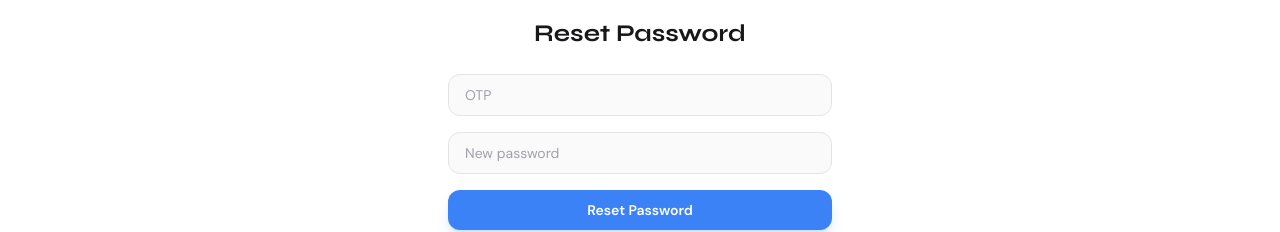
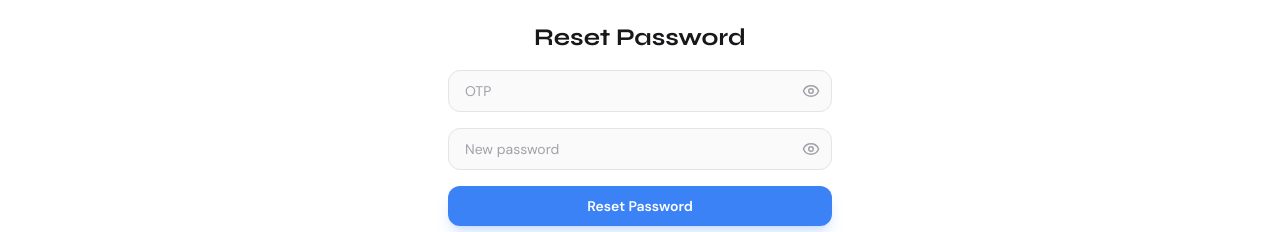
Before and after one commit to waseem-shaik-dev/bugtracker-frontend, a React (Vite) app: page /reset-password in a window 1280 px wide. Shown: the part 276-508 px from the top of the page. Built offline with nearby package versions, Linux system fonts and the light colour scheme; no server answers.

Commit message:
eye icon functionality to toggle password

```diff
--- a/src/pages/Login.jsx
+++ b/src/pages/Login.jsx
@@ -2,7 +2,7 @@ import { useState } from "react";
 import { Link, useNavigate } from "react-router-dom";
 import api from "../api/axiosConfig";
 import ThemeToggle from "../components/shared/ThemeToggle";
-import { Bug } from "lucide-react";
+import { Bug, Eye, EyeOff } from "lucide-react";
 
 const ROLE_REDIRECTS = {
   ADMIN: "/admin",
@@ -16,6 +16,7 @@ export default function Login() {
   const [form, setForm] = useState({ email: "", password: "" });
   const [error, setError] = useState("");
   const [loading, setLoading] = useState(false);
+  const [showPassword, setShowPassword] = useState(false);
 
   const handleChange = (e) =>
     setForm({ ...form, [e.target.name]: e.target.value });
@@ -129,14 +130,23 @@ export default function Login() {
 
             <div>
               <label className="label">Password</label>
+              <div className="relative">
                 <input
                   name="password"
-                type="password"
+                  type={showPassword ? "text" : "password"}
                   value={form.password}
                   onChange={handleChange}
                   required
-                className="input"
+                  className="input pr-10"
                 />
+                <button
+                  type="button"
+                  onClick={() => setShowPassword(!showPassword)}
+                  className="absolute right-3 top-1/2 -translate-y-1/2 text-zinc-400 hover:text-zinc-600 dark:hover:text-zinc-300"
+                >
+                  {showPassword ? <EyeOff size={18} /> : <Eye size={18} />}
+                </button>
+              </div>
             </div>
 
             {error && (
--- a/src/pages/OtpVerificationPage.jsx
+++ b/src/pages/OtpVerificationPage.jsx
@@ -2,7 +2,7 @@ import { useState, useEffect } from "react";
 import { useLocation, useNavigate } from "react-router-dom";
 import api from "../api/axiosConfig";
 import ThemeToggle from "../components/shared/ThemeToggle";
-import { ArrowLeft, CheckCircle2 } from "lucide-react";
+import { ArrowLeft, CheckCircle2, Eye, EyeOff } from "lucide-react";
 
 export default function OtpVerificationPage() {
   const navigate = useNavigate();
@@ -14,6 +14,9 @@ export default function OtpVerificationPage() {
   const [success, setSuccess] = useState("");
   const [loading, setLoading] = useState(false);
   const [timer, setTimer] = useState(90);
+  const [showOtp, setShowOtp] = useState(false);
+
+
 
   const formatTime = (seconds) => {
     const m = Math.floor(seconds / 60);
@@ -82,14 +85,24 @@ export default function OtpVerificationPage() {
           </p>
 
           <form onSubmit={verifyOtp} className="space-y-4">
+          <div className="relative">
             <input
               value={otp}
+              type={showOtp ? "text" : "password"}
               onChange={(e) => setOtp(e.target.value)}
               placeholder="Enter 6-digit OTP"
-            className="input text-center tracking-widest"
+              className="input pr-10 text-center tracking-widest"
               maxLength={6}
               required
             />
+            <button
+              type="button"
+              onClick={() => setShowOtp(!showOtp)}
+              className="absolute right-3 top-1/2 -translate-y-1/2 text-zinc-400 hover:text-zinc-600 dark:hover:text-zinc-300"
+            >
+              {showOtp ? <EyeOff size={18} /> : <Eye size={18} />}
+            </button>
+          </div>
 
             {error && <div className="text-brand-600 dark:text-brand-400 text-sm font-medium">{error}</div>}
 
--- a/src/pages/Register.jsx
+++ b/src/pages/Register.jsx
@@ -2,7 +2,7 @@ import { useState } from "react";
 import { Link, useNavigate } from "react-router-dom";
 import api from "../api/axiosConfig";
 import ThemeToggle from "../components/shared/ThemeToggle";
-import { ArrowLeft, Bug } from "lucide-react";
+import { ArrowLeft, Bug, Eye, EyeOff } from "lucide-react";
 
 
 export default function Register() {
@@ -15,6 +15,7 @@ export default function Register() {
   });
   const [error, setError] = useState("");
   const [loading, setLoading] = useState(false);
+  const [showPassword, setShowPassword] = useState(false);
 
   const handleChange = (e) =>
     setForm({ ...form, [e.target.name]: e.target.value });
@@ -72,14 +73,23 @@ export default function Register() {
             className="input"
             required
           />
+          <div className="relative">
             <input
               name="password"
-            type="password"
+              type={showPassword ? "text" : "password"}
               placeholder="Password"
               onChange={handleChange}
-            className="input"
+              className="input pr-10"
               required
             />
+            <button
+              type="button"
+              onClick={() => setShowPassword(!showPassword)}
+              className="absolute right-3 top-1/2 -translate-y-1/2 text-zinc-400 hover:text-zinc-600 dark:hover:text-zinc-300"
+            >
+              {showPassword ? <EyeOff size={18} /> : <Eye size={18} />}
+            </button>
+          </div>
           {error && <div className="text-brand-600 dark:text-brand-400 text-sm font-medium">{error}</div>}
 
           <button className="btn-primary w-full mt-2" disabled={loading}>
--- a/src/pages/ResetPasswordPage.jsx
+++ b/src/pages/ResetPasswordPage.jsx
@@ -2,7 +2,7 @@ import { useState } from "react";
 import { useLocation, useNavigate } from "react-router-dom";
 import api from "../api/axiosConfig";
 import ThemeToggle from "../components/shared/ThemeToggle";
-import { ArrowLeft, CheckCircle2 } from "lucide-react";
+import { ArrowLeft, CheckCircle2, Eye, EyeOff } from "lucide-react";
 
 export default function ResetPasswordPage() {
   const navigate = useNavigate();
@@ -13,6 +13,8 @@ export default function ResetPasswordPage() {
   const [msg, setMsg] = useState("");
   const [error, setError] = useState("");
   const [loading, setLoading] = useState(false);
+  const [showOtp, setShowOtp] = useState(false);
+  const [showNewPassword, setShowNewPassword] = useState(false);
 
   const handleChange = (e) =>
     setForm({ ...form, [e.target.name]: e.target.value });
@@ -61,22 +63,41 @@ export default function ResetPasswordPage() {
         <form onSubmit={handleSubmit} className="w-full max-w-sm space-y-4">
           <h2 className="text-2xl font-display font-bold text-center text-zinc-900 dark:text-white mb-2">Reset Password</h2>
 
+        <div className="relative">
           <input
             name="otp"
+            type={showOtp ? "text" : "password"}
             placeholder="OTP"
             onChange={handleChange}
-          className="input"
+            className="input pr-10"
             required
           />
+          <button
+            type="button"
+            onClick={() => setShowOtp(!showOtp)}
+            className="absolute right-3 top-1/2 -translate-y-1/2 text-zinc-400 hover:text-zinc-600 dark:hover:text-zinc-300"
+          >
+            {showOtp ? <EyeOff size={18} /> : <Eye size={18} />}
+          </button>
+        </div>
 
+        <div className="relative">
           <input
             name="newPassword"
-          type="password"
+            type={showNewPassword ? "text" : "password"}
             placeholder="New password"
             onChange={handleChange}
-          className="input"
+            className="input pr-10"
             required
           />
+          <button
+            type="button"
+            onClick={() => setShowNewPassword(!showNewPassword)}
+            className="absolute right-3 top-1/2 -translate-y-1/2 text-zinc-400 hover:text-zinc-600 dark:hover:text-zinc-300"
+          >
+            {showNewPassword ? <EyeOff size={18} /> : <Eye size={18} />}
+          </button>
+        </div>
 
           {error && <div className="text-brand-600 dark:text-brand-400 text-sm font-medium">{error}</div>}
 
--- a/src/pages/admin/UsersPage.jsx
+++ b/src/pages/admin/UsersPage.jsx
@@ -1,5 +1,5 @@
 import { useState, useEffect, useMemo } from "react";
-import { Plus, Pencil, Trash2, FolderPlus, FolderMinus, Search, X, Check, Lock, AlertTriangle } from "lucide-react";
+import { Plus, Pencil, Trash2, FolderPlus, FolderMinus, Search, X, Check, Lock, AlertTriangle, Eye, EyeOff } from "lucide-react";
 import toast from "react-hot-toast";
 import ConfirmModal from "../../components/admin/shared/ConfirmModal";
 import {
@@ -186,6 +186,7 @@ function UserFormModal({ isOpen, onClose, editUser, onSaved }) {
   const [form, setForm] = useState(EMPTY_FORM);
   const [specialKey, setSpecialKey] = useState("");
   const [loading, setLoading] = useState(false);
+  const [showPassword, setShowPassword] = useState(false);
 
   const userIsSuperAdmin = editUser && isSuperAdmin(editUser.email);
   const currentIsSuperAdmin = isCurrentUserSuperAdmin();
@@ -232,13 +233,24 @@ function UserFormModal({ isOpen, onClose, editUser, onSaved }) {
   const field = (label, key, type = "text", placeholder = "") => (
     <div>
       <label className="block text-xs font-semibold text-slate-500 dark:text-slate-400 uppercase tracking-wider mb-1.5">{label}</label>
+      <div className="relative">
       <input
-        type={type}
+        type={key === "password" ? (showPassword ? "text" : "password") : type}
         value={form[key]}
         onChange={(e) => setForm({ ...form, [key]: e.target.value })}
         placeholder={placeholder}
-        className="w-full px-3.5 py-2.5 bg-slate-50 dark:bg-slate-800 border border-slate-200 dark:border-slate-700 rounded-xl text-sm text-slate-900 dark:text-slate-100 placeholder-slate-400 focus:outline-none focus:ring-2 focus:ring-blue-500/30 focus:border-blue-400 transition"
+        className={`w-full px-3.5 py-2.5 bg-slate-50 dark:bg-slate-800 border border-slate-200 dark:border-slate-700 rounded-xl text-sm text-slate-900 dark:text-slate-100 placeholder-slate-400 focus:outline-none focus:ring-2 focus:ring-blue-500/30 focus:border-blue-400 transition ${key === "password" ? "pr-10" : ""}`}
       />
+      {key === "password" && (
+        <button
+          type="button"
+          onClick={() => setShowPassword(!showPassword)}
+          className="absolute right-3 top-1/2 -translate-y-1/2 text-slate-400 hover:text-slate-600 dark:hover:text-slate-300"
+        >
+          {showPassword ? <EyeOff size={18} /> : <Eye size={18} />}
+        </button>
+      )}
+      </div>
     </div>
   );
 
```
Lines whose indentation alone changed are shown as unchanged.
